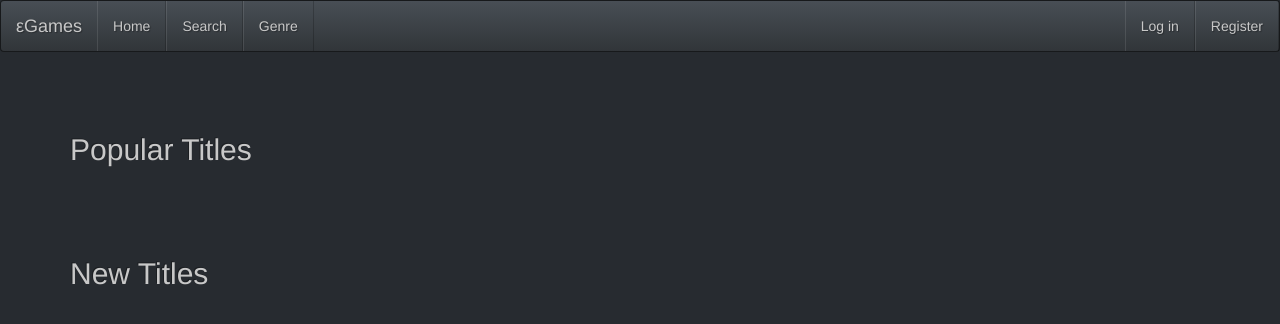
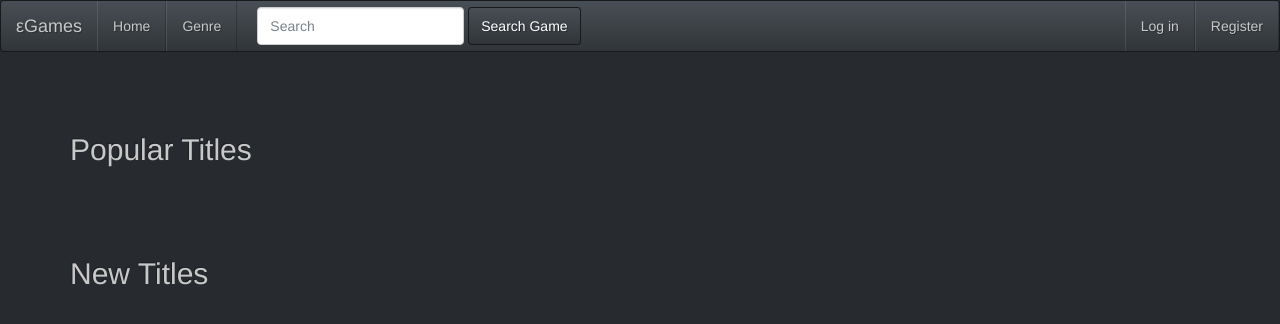
Before and after one commit to log0ymxm/epsilon-recommender, a Django app: template recommender/templates/genre.html in a window 1280 px wide. Shown: the top 324 px of the page. Run offline with Django 3.2, Linux system fonts and the light colour scheme; the template is opened without the code that fills it, so the values that code supplies are empty; some libraries are stand-ins or nearby versions.

Commit message:
modified the base,forms,views to show the search option in the nav-bar

```diff
--- a/recommender/forms.py
+++ b/recommender/forms.py
@@ -1,12 +1,12 @@
 from django import forms
-from recommender.models import Platform
+from recommender.models import Platform, Genre
 from django_select2 import *
 
 class SearchForm(forms.Form):
     title = forms.CharField(max_length=100, required = False)
     release_date = forms.DateField(required = False)
     platform = ModelSelect2Field(queryset=Platform.objects, required=False)
-    genre = forms.CharField(max_length=100, required = False)
+    genre = ModelSelect2Field(queryset=Genre.objects, required=False)
 
 
 class UserProfileForm(forms.Form):
--- a/recommender/templates/base.html
+++ b/recommender/templates/base.html
@@ -46,11 +46,19 @@
           <li class="{% if '/' == request.path %}active{% endif %}">
             <a href="{% url 'home' %}">Home</a>
           </li>
-	  <li class="{% if '/search' == request.path %}active{% endif %}">
-	    <a href="{% url 'search' %}">Search</a>
-	  </li>
+
       <li class="{% if '/genre' == request.path %}active{% endif %}">
       <a href="{% url 'genre' %}">Genre</a>
+    </li>
+    <li>
+
+      <form class="navbar-form navbar-left" role="search" action="{% url 'search' %}" method="post">
+        {% csrf_token %}
+      <div class="form-group">
+        <input type="text" name="title" class="form-control" placeholder="Search">
+      </div>
+      <button type="submit" class="btn btn-default">Search Game</button>
+    </form>
     </li>
         </ul>
         <ul class="nav navbar-nav navbar-right">
--- a/recommender/views.py
+++ b/recommender/views.py
@@ -37,7 +37,7 @@ def search(request):
             if form.cleaned_data['platform']:
                 video_games = video_games.filter(platforms=form.cleaned_data['platform'])
             if form.cleaned_data['genre']:
-                video_games = video_games.filter(genre__icontains=form.cleaned_data['genre'])
+                video_games = video_games.filter(genre=form.cleaned_data['genre'])
 
             video_games = video_games[:20]
     else:
```
